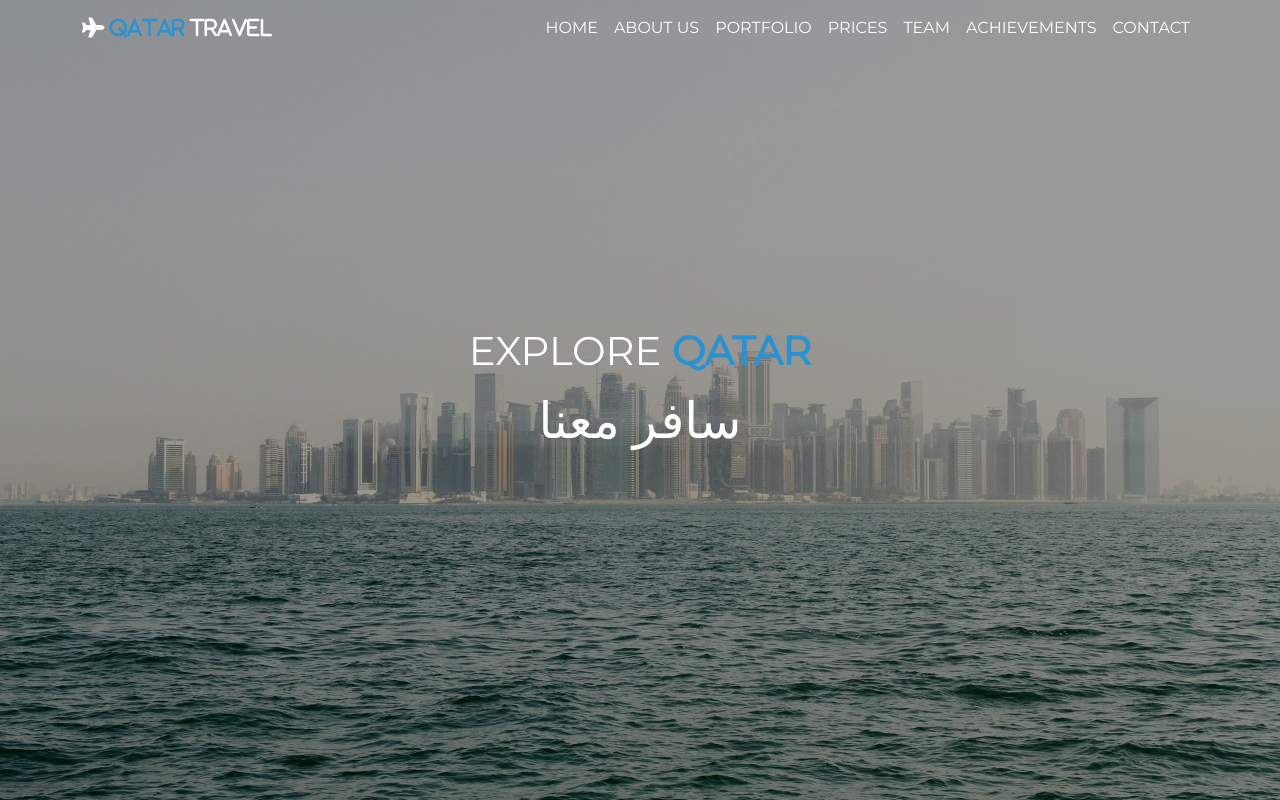
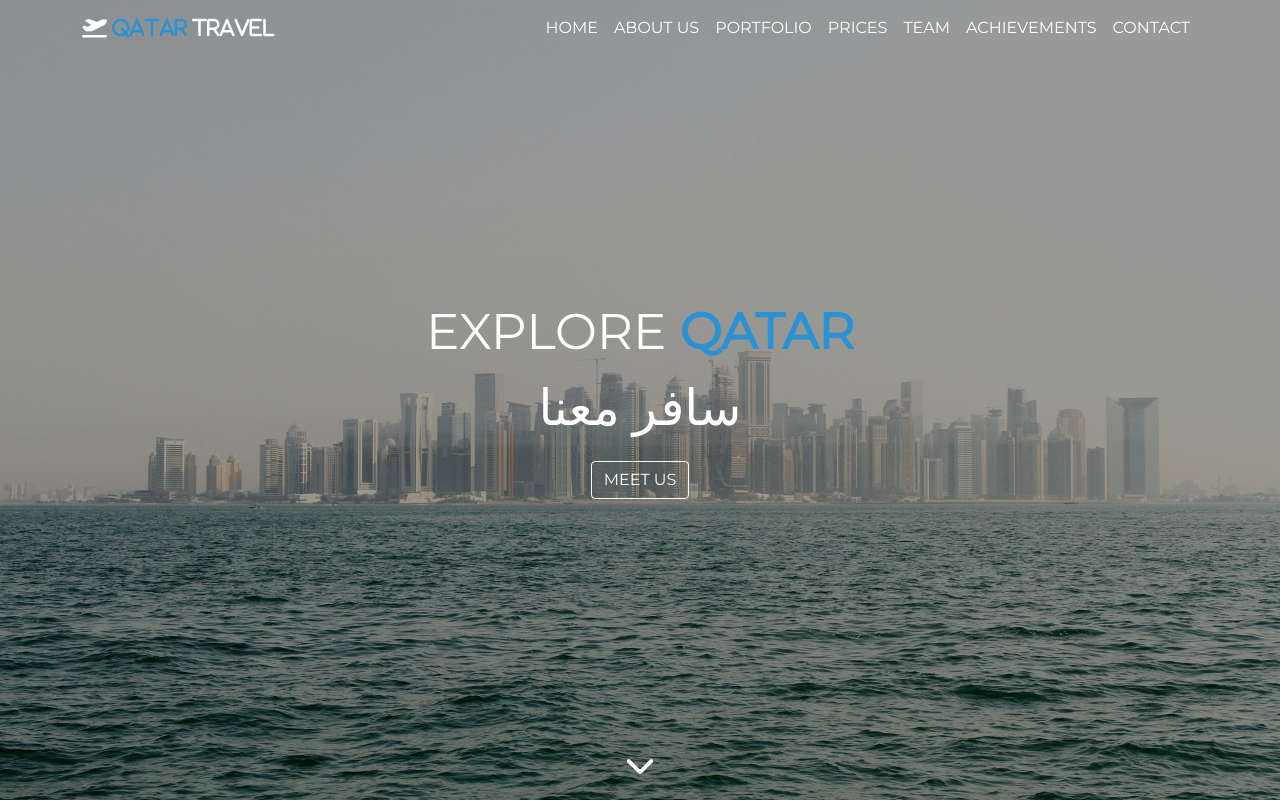
Before and after one commit to ZbigniewKulczynski1984/2_12, a plain HTML site: page index.html in a window 1280 px wide. Drawn offline with nearby package versions, Linux system fonts and the light colour scheme.

Commit message:
info added and styled

```diff
--- a/index.html
+++ b/index.html
@@ -22,7 +22,13 @@
   <body data-bs-spy="scroll" data-bs-target="#navbar">
     <nav id="navbar" class="navbar navbar-expand-lg position-fixed top-0 w-100">
       <div class="container">
-        <a class="navbar-brand" href="#"><i class="fa-solid fa-plane"><span> Qatar</span> travel</i></a>
+        <a class="navbar-brand" href="#">
+          <i class="fa-solid fa-plane-departure">
+            <span>Qatar</span>
+            travel
+          </i>
+        </a>
+
         <button
           class="navbar-toggler"
           type="button"
@@ -52,10 +58,17 @@
       <div class="hero-img">
         <div class="hero-shadow"></div>
         <div class="hero-text">
-                <h1>Explore <span>Qatar</span>
+          <h1>
+            Explore
+            <span>Qatar</span>
           </h1>
           <p class="hero">سافر معنا</p>
+          <a type="button" class="btn btn-outline-light" href="#aboutus">
+            Meet us
+          </a>
         </div>
+        <a href="#aboutus"><i class="fa-sharp fa-solid fa-chevron-down"></i></a>
+
       </div>
     </header>
 
--- a/sass/main.scss
+++ b/sass/main.scss
@@ -22,6 +22,7 @@ span {
 // navigation
 nav {
 	text-transform: uppercase;
+	z-index: 1;
 
 	a.nav-link {
 		color: $white-color;
@@ -41,7 +42,7 @@ nav {
 	}
 
 	.active {
-        color: $blue-color
+		color: $blue-color;
 	}
 }
 
@@ -60,14 +61,13 @@ header {
 		background-position: center;
 		background-size: cover;
 		background-attachment: fixed;
-        z-index: -1;
-    }
+		z-index: 0;
 
 		.hero-shadow {
 			position: absolute;
 			width: 100%;
 			height: 100%;
-        background-color: rgba(0, 0, 0, .4);
+			background-color: rgba(0, 0, 0, 0.4);
 			z-index: -2;
 		}
 
@@ -79,16 +79,31 @@ header {
 			height: 100%;
 			padding: 10px;
 			text-align: center;
-        z-index: 2;
-
+			z-index: 5;
+		}
+		h1 {
+			font-size: 50px;
+		}
 		.hero {
 			font-size: 50px;
+		}
+		.btn-outline-light {
+			text-transform: uppercase;
+		}
+		.fa-chevron-down {
+			position: absolute;
+			font-size: 30px;
+			left: 50%;
+			transform: translateX(-50%);
+			bottom: 20px;
+            color: $white-color;
 		}
 	}
 }
 
-@media(min-width: 1200px) {
+@media (min-width: 1200px) {
 	header {
+
 		.hero-img {
 			position: relative;
 			height: 100vh;
@@ -96,3 +111,25 @@ header {
 		}
 	}
 }
+
+@media (min-width: 768px) {
+    header {
+        h1 {
+            font-size: 40px;
+        }
+        p {
+            font-size: 16px;
+        }
+    }
+}
+
+@media (min-width: 375px) {
+    header {
+        h1 {
+            font-size: 20px;
+        }
+        p {
+            font-size: 14px;
+        }
+    }
+}
```
Also changed, not shown: css/main.css, 1 other file. Lines whose indentation alone changed are shown as unchanged.
